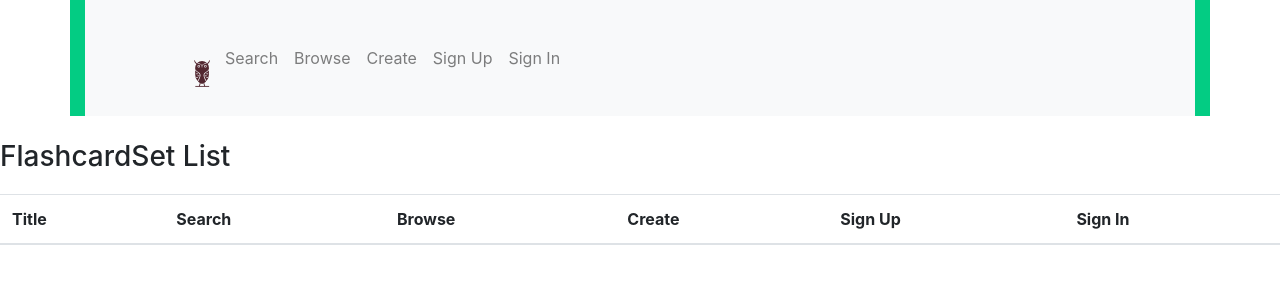
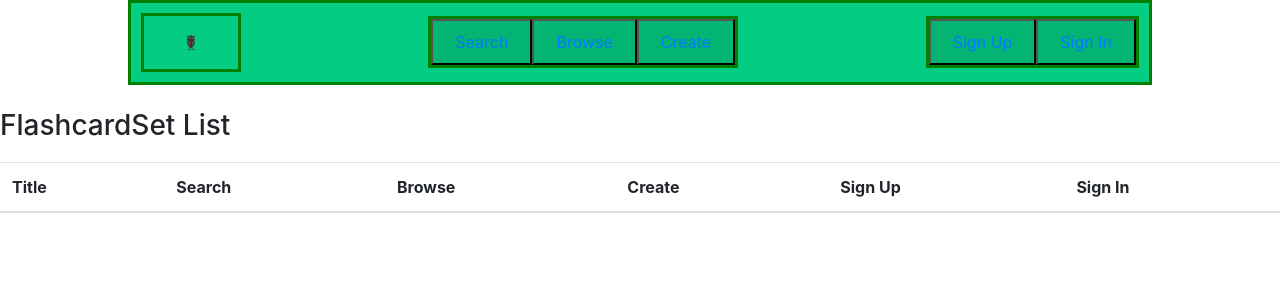
Before and after one commit to panzerama/Dex, a React (Create React App) app: page / in a window 1280 px wide. Shown: the top 300 px of the page. Built offline with nearby package versions, Linux system fonts and the light colour scheme.

Commit message:
Creating styling for navbar

```diff
--- a/src/App.css
+++ b/src/App.css
@@ -1,16 +1,46 @@
 .container {
   background-color: #03CC83;
   text-emphasis-color: #0F3B1C;
+  border: 3px solid green;
+}
+
+.navbar {
+  background-color: #03CC83;
+  margin: auto;
+  width: 80%;
+  border: 3px solid green;
+  padding-top: 10px;
+  padding-bottom: 10px;
+  padding-left: 10px;
+  padding-right: 10px;
+
+}
+
+.navbar-logo {
+  text-emphasis-color: #0F3B1C;
+  margin: left;
+  width: 10%;
+  border: 3px solid green;
+}
+
+.navbar-list {
+  text-emphasis-color: #0F3B1C;
+  border: 3px solid green;
+}
+
+.navbar-signin {
+  text-emphasis-color: #0F3B1C;
+  border: 3px solid green;
+}
+
+.navbar-button {
+  background-color: rgb(3, 180, 115);
 }
 
 .landing_page_body {
   background-color: darkgray;
+}
 
-}
-.navbar-brand {
-  width: 100px;
-  height: 100px;
-}
 .landing_page_icon {
   float: left;
 }
--- a/src/App.js
+++ b/src/App.js
@@ -18,7 +18,7 @@ class App extends Component {
   render() {
     return (
       <Router>
-        <NavBar></NavBar>
+        <NavBar> </NavBar>
         <br/>
                 <Route path="" exact component={LandingPage} />
                 <Route path="/list" exact component={FlashcardSetList} />
--- a/src/components/navbar.component.js
+++ b/src/components/navbar.component.js
@@ -1,6 +1,7 @@
 import React, { Component } from 'react';
 import { Link } from 'react-router-dom';
 import axios from 'axios';
+import "../App.css";
 
 //import logo from './logo.png';
 import { ReactComponent as Logo } from './logo.svg';
@@ -8,35 +9,32 @@ import { ReactComponent as Logo } from './logo.svg';
 export default class Navbar extends Component {
     render (){
         return (
-            <div className="container">
-                <nav className="navbar navbar-expand-lg navbar-light bg-light">
-                    <a class="navbar-brand" target="_blank">
-                        <Link to="/" className="nav-link">
-                            <Logo width="170" height="105" alt="" />
+                <nav className="navbar">
+                    <div className="navbar-logo">
+                        <Link to="/">
+                            <Logo />
                         </Link>
-                    </a>
-
-                    <div className="collpase navbar-collapse">
-                        <ul className="navbar-nav mr-auto">
-                            <li className="navbar-item">
+                    </div>
+                    <div className="navbar-list">
+                        <button type="button" className="navbar-button">
                             <Link to="/search" className="nav-link">Search</Link>
-                            </li>
-                            <li className="navbar-item">
+                        </button>
+                        <button type="button" className="navbar-button">
                             <Link to="/" className="nav-link">Browse</Link>
-                            </li>
-                            <li className="navbar-item">
+                        </button>
+                        <button type="button" className="navbar-button">
                             <Link to="/create" className="nav-link">Create</Link>
-                            </li>
-                            <li className="navbar-item">
+                        </button>
+                    </div>
+                    <div className="navbar-signin">
+                        <button type="button" className="navbar-button">
                             <Link to="/create" className="nav-link">Sign Up</Link>
-                            </li>
-                            <li className="navbar-item">
+                        </button>
+                        <button type="button" className="navbar-button">
                             <Link to="/create" className="nav-link">Sign In</Link>
-                            </li>
-                        </ul>
+                        </button>
                     </div>
                 </nav>
-            </div>
         )
     }
 }
```
